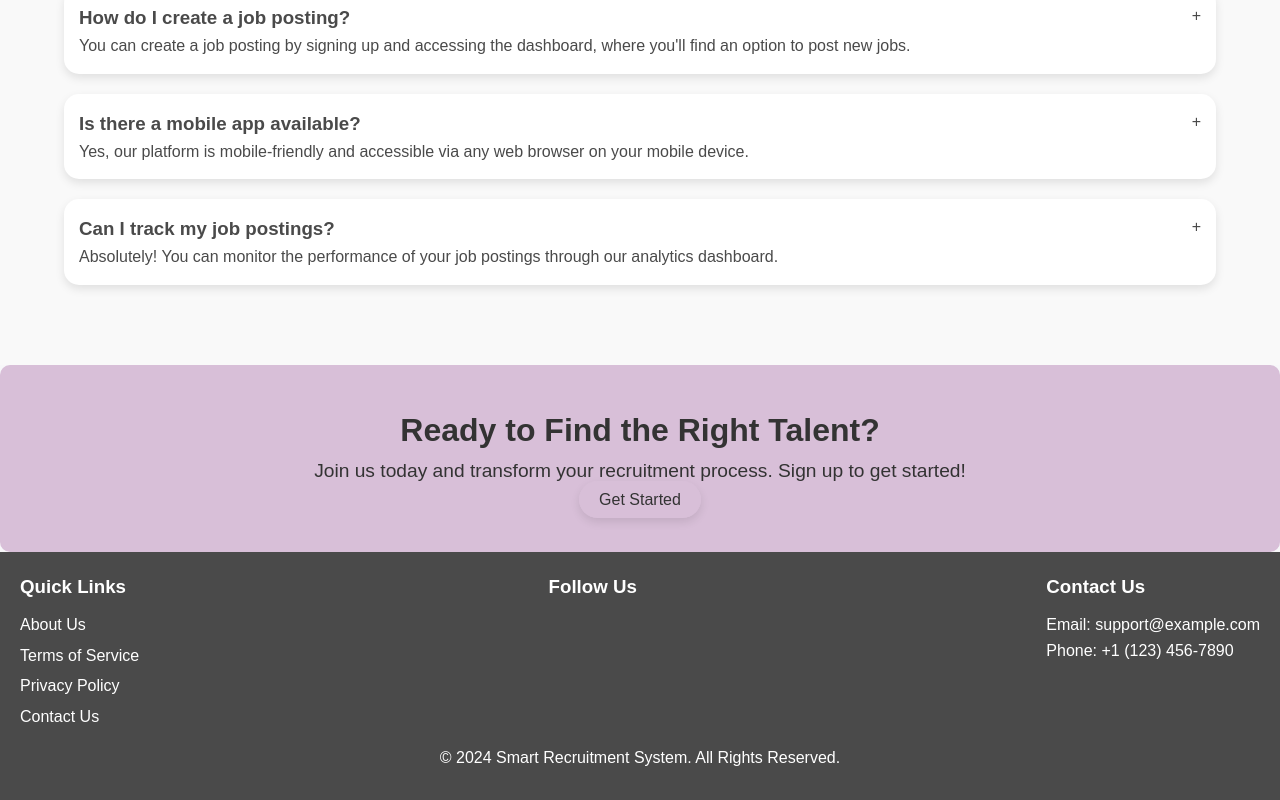
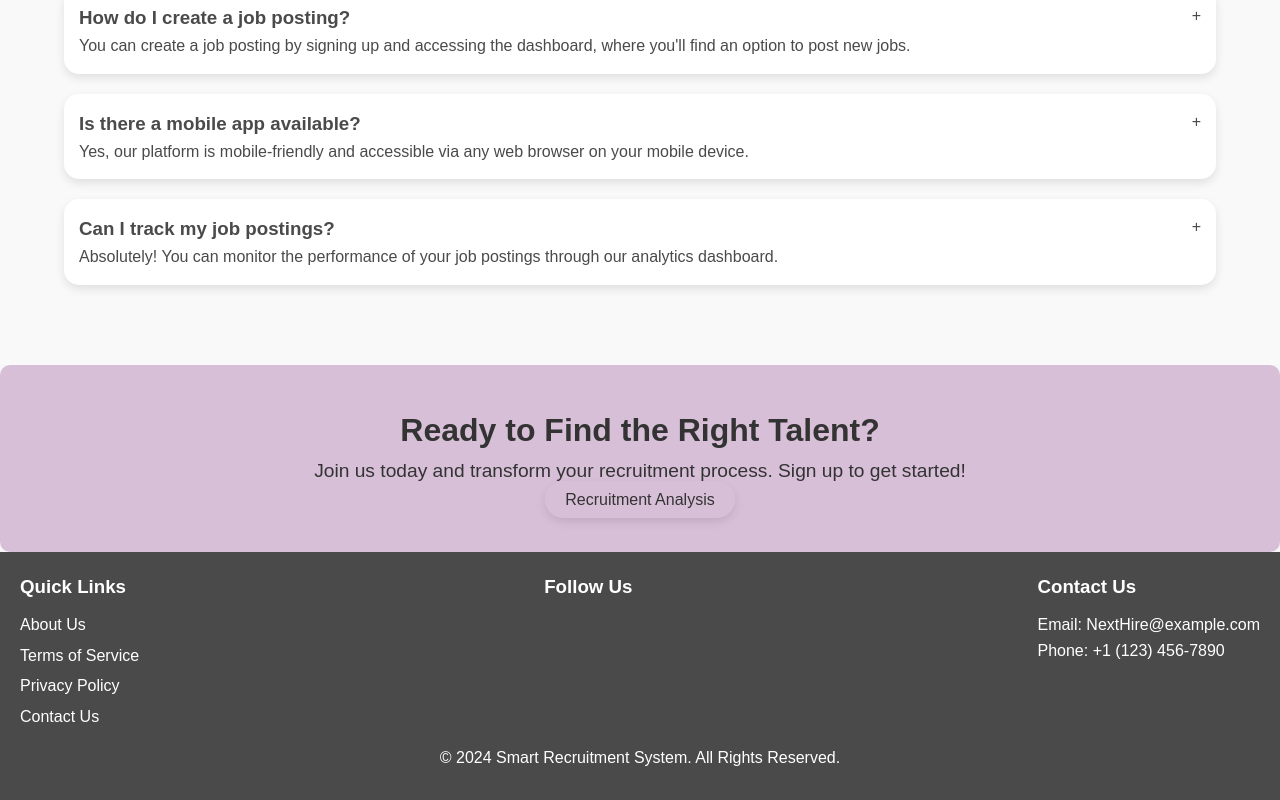
Before and after one commit to varshita0501/smart-recruiting-platform, a website: page public/home.html in a window 1280 px wide. Shown: the part 2491-3291 px from the top of the page. Drawn offline with Linux system fonts and the light colour scheme.

Commit message:
Update home.html

```diff
--- a/public/home.html
+++ b/public/home.html
@@ -212,7 +212,7 @@
     <div class="cta-content">
         <h2 class="cta-heading">Ready to Find the Right Talent?</h2>
         <p class="cta-description">Join us today and transform your recruitment process. Sign up to get started!</p>
-        <a href="#signup" class="cta-button">Get Started</a>
+        <a href="https://app.powerbi.com/view?r=eyJrIjoiZWZiNzE3YmQtMWVhNy00YjhiLThmMWYtZWUwYzY1OTc4MjU0IiwidCI6IjVjMmI4YjIyLTllZDEtNGQ5Ny04YjIzLWM1MjgyYmE5YzVkMyJ9" class="cta-button">Recruitment Analysis</a>
     </div>
 </section>
 <footer class="footer">
@@ -237,7 +237,7 @@
         </div>
         <div class="footer-contact">
             <h3>Contact Us</h3>
-            <p>Email: support@example.com</p>
+            <p>Email: NextHire@example.com</p>
             <p>Phone: +1 (123) 456-7890</p>
         </div>
     </div>
```
